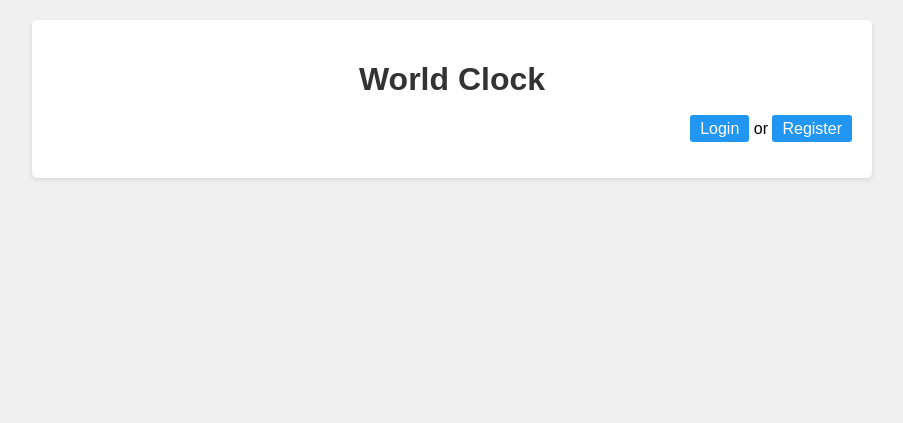
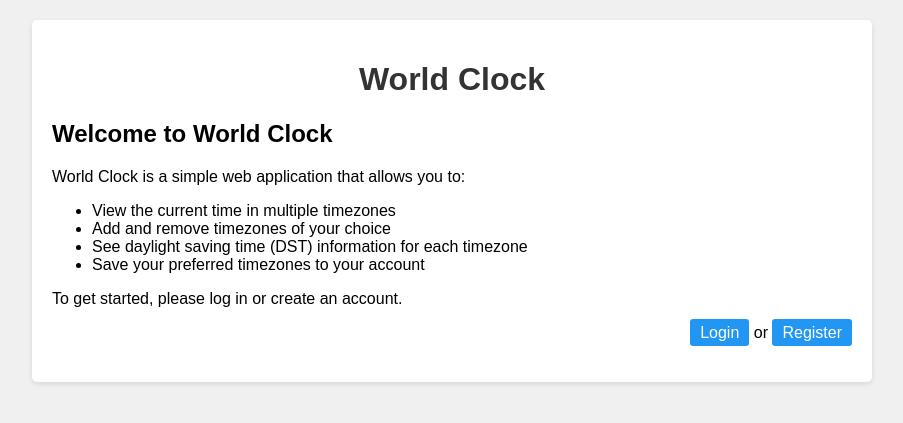
Before and after one commit to PaulKinlan/TimezoneTracker, a Flask app: page / in a window 1280 px wide. Shown: the top 423 px of the page, without its empty margins (188-1091 px from the left). Run offline with Flask 3, Linux system fonts and the light colour scheme; some libraries are stand-ins or nearby versions.

Commit message:
Agent step completed: Update index.html to include application description for non-logged-in users

```diff
--- a/templates/index.html
+++ b/templates/index.html
@@ -32,6 +32,17 @@
                 <button id='add-timezone-btn' class='btn'>Add Timezone</button>
             </div>
         {% else %}
+            <div class='app-description'>
+                <h2>Welcome to World Clock</h2>
+                <p>World Clock is a simple web application that allows you to:</p>
+                <ul>
+                    <li>View the current time in multiple timezones</li>
+                    <li>Add and remove timezones of your choice</li>
+                    <li>See daylight saving time (DST) information for each timezone</li>
+                    <li>Save your preferred timezones to your account</li>
+                </ul>
+                <p>To get started, please log in or create an account.</p>
+            </div>
             <div class='user-controls'>
                 <p><a href='{{ url_for('login') }}' class='btn btn-login'>Login</a> or <a href='{{ url_for('register') }}' class='btn btn-register'>Register</a></p>
             </div>
```
